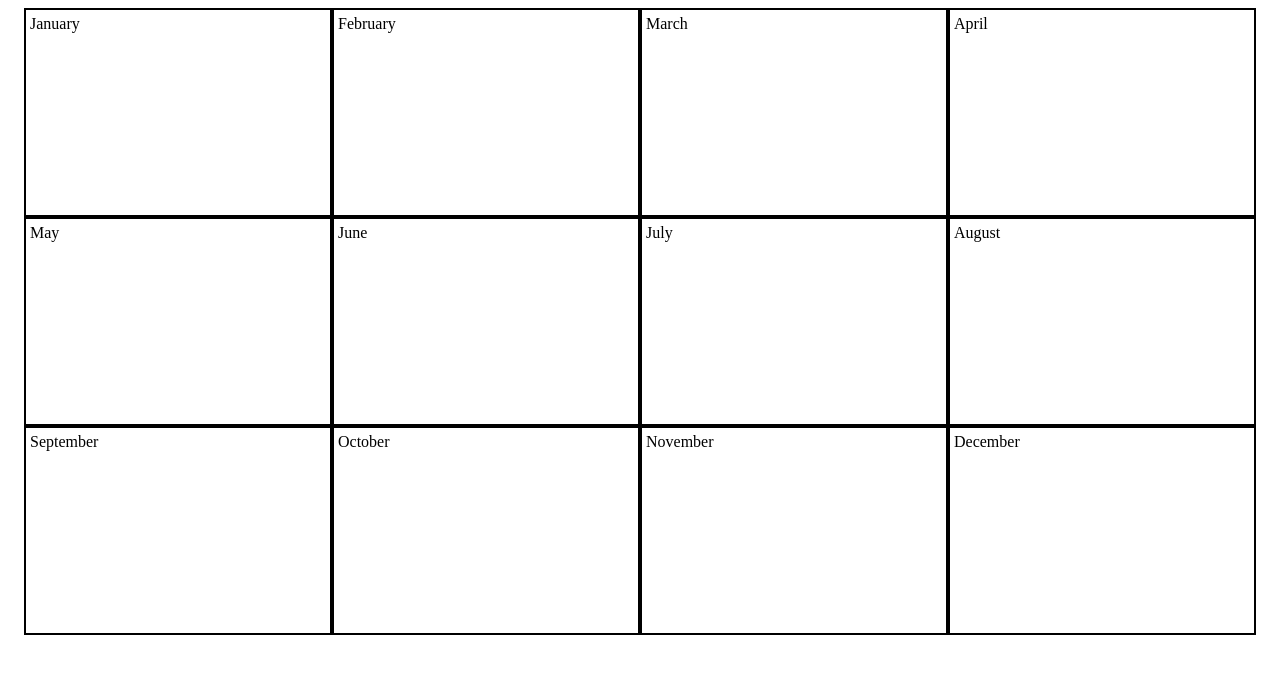
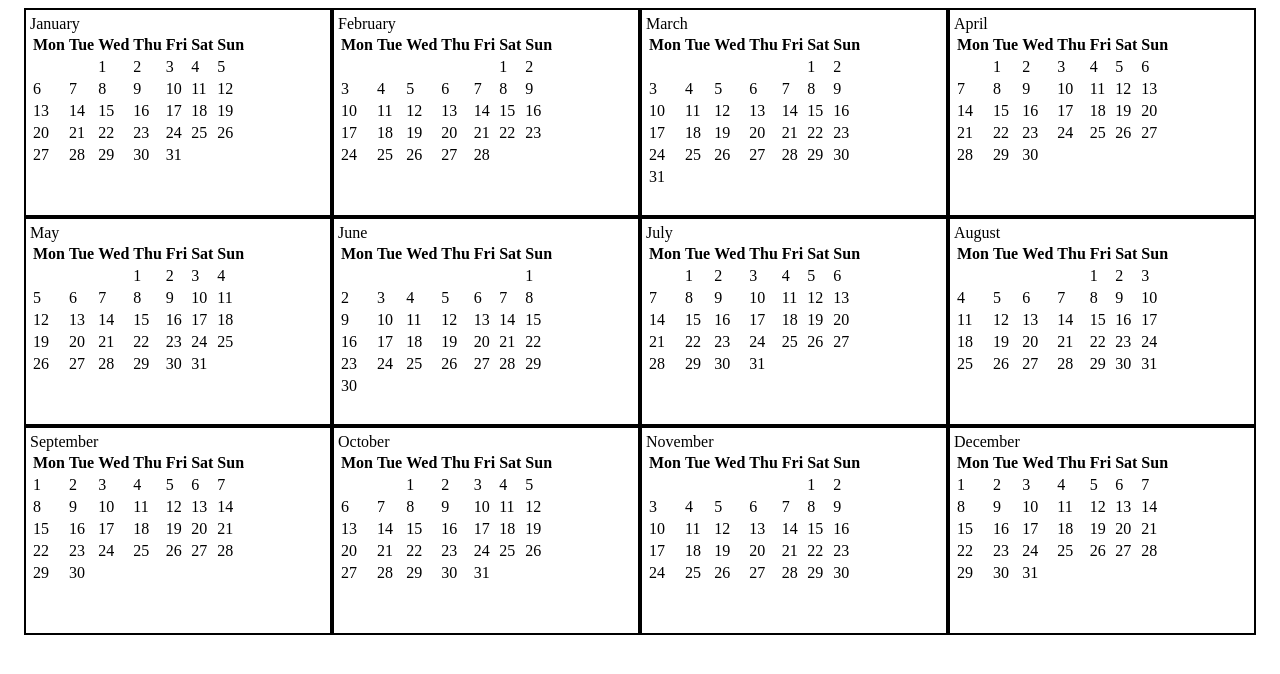
Before and after one commit to ghazalghorabi/calender, a plain HTML site: page index.html in a window 1280 px wide. Drawn offline with Linux system fonts and the light colour scheme.

Commit message:
done with the basics
-2025 basics are done
-add the persian calender

```diff
--- a/index.js
+++ b/index.js
@@ -1,4 +1,5 @@
-const month =[  //1- an array for the months
+document.addEventListener('DOMContentLoaded', function() {
+    const months =[  //1- an array for the months
         {name:'January', days:31},
         {name:'February', days:28},
         {name:'March', days:31},
@@ -21,8 +22,9 @@ const loadWeekContent = async() =>{ //2- load for each month
 
     const insertMonthContent = async() => {
         const weekContent = await loadWeekContent(); //load the week template
+        let previousMonthLastDay = 2;
 
-    month.forEach (month =>{
+        months.forEach (month =>{
             const monthDiv = document.getElementById(month.name);   //select the month div
             const weekContainer = monthDiv.querySelector('.week-container');    //find the week container in month div
             weekContainer.innerHTML = weekContent //insert the week template in week div
@@ -32,7 +34,7 @@ const insertMonthContent = async() => {
             let day = 1; //first day of the month
             let weekRow = document.createElement('tr'); // Create a new table row for the week
 
-        const firstDay = new Date(2024, months.indexOf(month), 1).getDay() - 1; //adjust to start the month from Monday
+            const firstDay = previousMonthLastDay;
 
             //create empty cells to align the days and dates correctly
             for (let i = 0; i < (firstDay < 0 ? 6 : firstDay); i++) {   //if sunday(-1) 6 empty cells otherwise the amount of firstday
@@ -48,15 +50,18 @@ const insertMonthContent = async() => {
 
                 //if the week is full create a new week row
                 if (weekRow.children.length === 7) {
-                daysContainer.appendChild(weekRow);
+                    dayContainer.appendChild(weekRow);
                     weekRow = document.createElement('tr');
                 }
                 day++;
             }
             // If any remaining days in the last week, append to the days container
             if (weekRow.children.length > 0) {
-            daysContainer.appendChild(weekRow);
+                dayContainer.appendChild(weekRow);
             }
+            previousMonthLastDay = (firstDay + month.days) % 7;
+        });
+    };
 
-    })
-}
+    insertMonthContent();
+});
--- a/week.html
+++ b/week.html
@@ -11,8 +11,8 @@
                 <th>Wed</th>
                 <th>Thu</th>
                 <th>Fri</th>
+                <th>Sat</th>
                 <th>Sun</th>
-                <th>Sat</th>
             </thead>
             <tbody id="days">
             </tbody>
```
Lines whose indentation alone changed are shown as unchanged.
